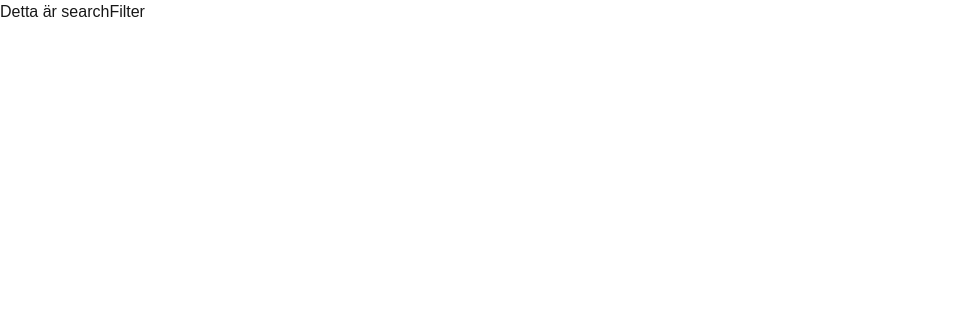
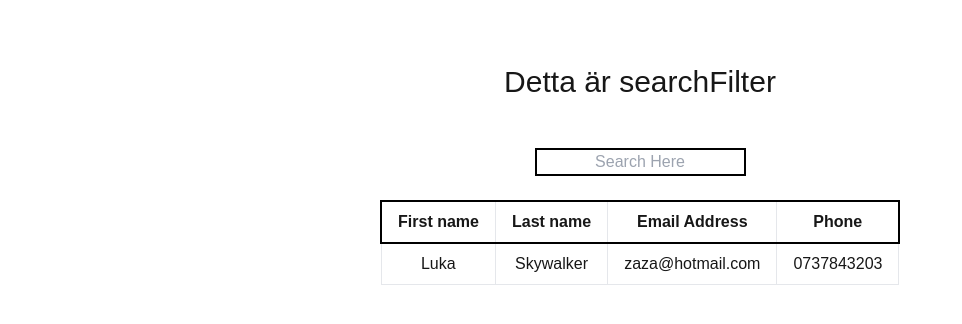
Before and after one commit to Owale128/searchFilter, a Next.js app: page /searchFilter in a window 1280 px wide. Shown: the top 324 px of the page, without its empty margins (0-962 px from the left). Built offline with nearby package versions, Linux system fonts and the light colour scheme.

Commit message:
Added a Route to searchFilter and also created a table

```diff
--- a/app/page.tsx
+++ b/app/page.tsx
@@ -1,9 +1,11 @@
-import Image from "next/image";
+'use client';
+import { useRouter } from "next/navigation";
 
 export default function Home() {
+  const router = useRouter()
   return (
-  <div className="flex justify-center items-center min-h-screen">
-      <h1 className="text-4xl">Home Page</h1>
+  <div className="flex justify-center items-center min-h-screen text-4xl font-bold">
+        <button onClick={() => router.push('/searchFilter')}>Klicka Here</button>
     </div>
   );
 }
--- a/app/searchFilter/page.tsx
+++ b/app/searchFilter/page.tsx
@@ -1,11 +1,36 @@
-import React from 'react'
+import React from 'react';
 
 const page = () => {
   return (
-    <div>
-      <h1>Detta är searchFilter</h1>
+    <div className="flex flex-col items-center mt-16 mx-auto w-full max-w-4xl">
+      <h1 className="text-3xl mb-6">Detta är searchFilter</h1>
+      <form className="my-6">
+        <input
+          type="text"
+          placeholder="Search Here"
+          className="border-2 border-black rounded-1xl text-center"
+        />
+      </form>
+      <table className="table-auto border-collapse">
+        <thead className="border-2 border-black">
+          <tr>
+            <th className=" border px-4 py-2">First name</th>
+            <th className=" border px-4 py-2">Last name</th>
+            <th className=" border px-4 py-2">Email Address</th>
+            <th className=" border px-4 py-2">Phone</th>
+          </tr>
+        </thead>
+        <tbody>
+          <tr>
+            <td className="border px-4 py-2 text-center">Luka</td>
+            <td className="border px-4 py-2 text-center">Skywalker</td>
+            <td className="border px-4 py-2 text-center">zaza@hotmail.com</td>
+            <td className="border px-4 py-2 text-center">0737843203</td>
+          </tr>
+        </tbody>
+      </table>
     </div>
-  )
+  );
 }
 
-export default page
+export default page;
```
